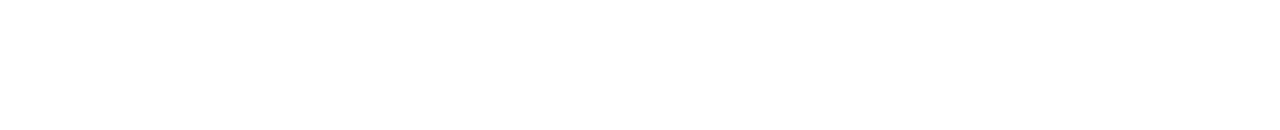
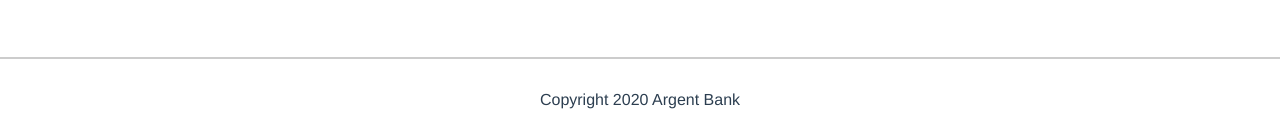
Before and after one commit to Nohavye/argent-bank-front, a React (Create React App) app: page / in a window 1280 px wide. Shown: the part 772-902 px from the top of the page. Before the commit the page ends 829 px from the top, so only its background shows below. Built offline with nearby package versions, Linux system fonts and the light colour scheme.

Commit message:
Footer component.

```diff
--- a/src/components/FeatureItem/index.jsx
+++ b/src/components/FeatureItem/index.jsx
@@ -1,5 +1,4 @@
 import { Container, Icon, Title } from './styled'
-import icon from '../../assets/icon-chat.png'
 
 export default function Component({ icon, title, children }) {
     return (
--- /dev/null
+++ b/src/components/Footer/index.jsx
@@ -0,0 +1,9 @@
+import { Container, Text } from './styled'
+
+export default function Component() {
+    return (
+        <Container>
+            <Text>Copyright 2020 Argent Bank</Text>
+        </Container>
+    )
+}
--- /dev/null
+++ b/src/components/Footer/styled.jsx
@@ -0,0 +1,12 @@
+import styled from 'styled-components'
+
+export const Container = styled.footer`
+    display: flex;
+    justify-content: center;
+    border-top: 2px solid #ccc;
+    padding: 2rem 0 1.5rem;
+`
+export const Text = styled.p`
+    margin: 0;
+    padding: 0;
+`
--- a/src/components/Header/index.jsx
+++ b/src/components/Header/index.jsx
@@ -1,5 +1,5 @@
 import { useLocation } from 'react-router'
-import { Navigation, ItemLink as Link, LogoLink, Logo } from './styled'
+import { Navigation, Link, LogoLink, Logo } from './styled'
 
 const itemSettings = {
     signIn: { className: 'fa fa-user-circle', content: 'Sign In', link: '/signin' },
--- a/src/components/Header/styled.jsx
+++ b/src/components/Header/styled.jsx
@@ -1,5 +1,5 @@
 import styled from 'styled-components'
-import { Link } from 'react-router-dom'
+import { Link as RouterLink } from 'react-router-dom'
 
 // Assets
 import logo from '../../assets/argentBankLogo.png'
@@ -19,7 +19,7 @@ export const Navigation = styled.nav`
         color: #42b983;
     }
 `
-export const ItemLink = styled(Link)`
+export const Link = styled(RouterLink)`
     margin-right: 0.5rem;
 
     &:hover {
@@ -30,7 +30,7 @@ export const ItemLink = styled(Link)`
         margin-right: 0.5rem;
     }
 `
-export const LogoLink = styled(Link)`
+export const LogoLink = styled(RouterLink)`
     display: flex;
     align-items: center;
 `
--- a/src/index.jsx
+++ b/src/index.jsx
@@ -8,6 +8,7 @@ import './index.css'
 
 // Components
 import Header from './components/Header'
+import Footer from './components/Footer'
 
 // Pages
 import HomePage from './pages/home'
@@ -21,6 +22,7 @@ root.render(
             <Routes>
                 <Route path="/" element={<HomePage />} />
             </Routes>
+            <Footer />
         </BrowserRouter>
     </React.StrictMode>
 )
```
